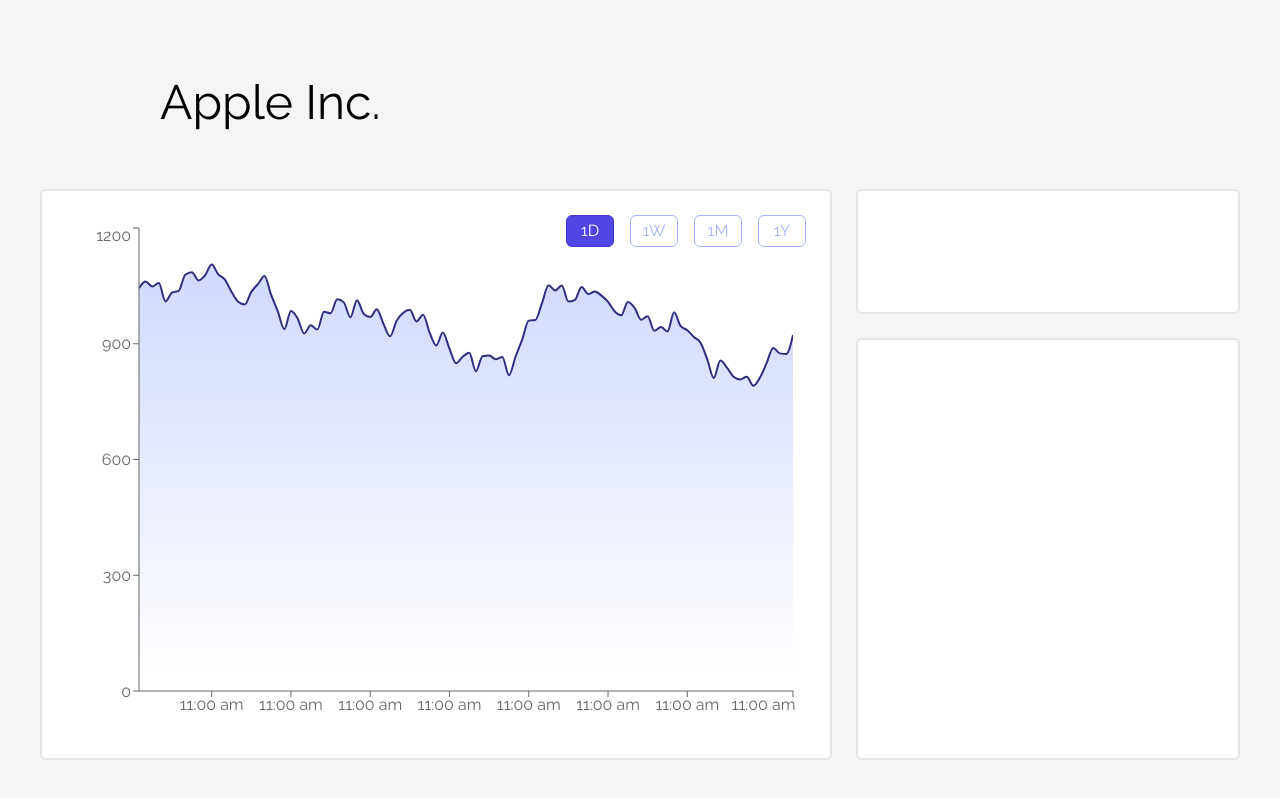
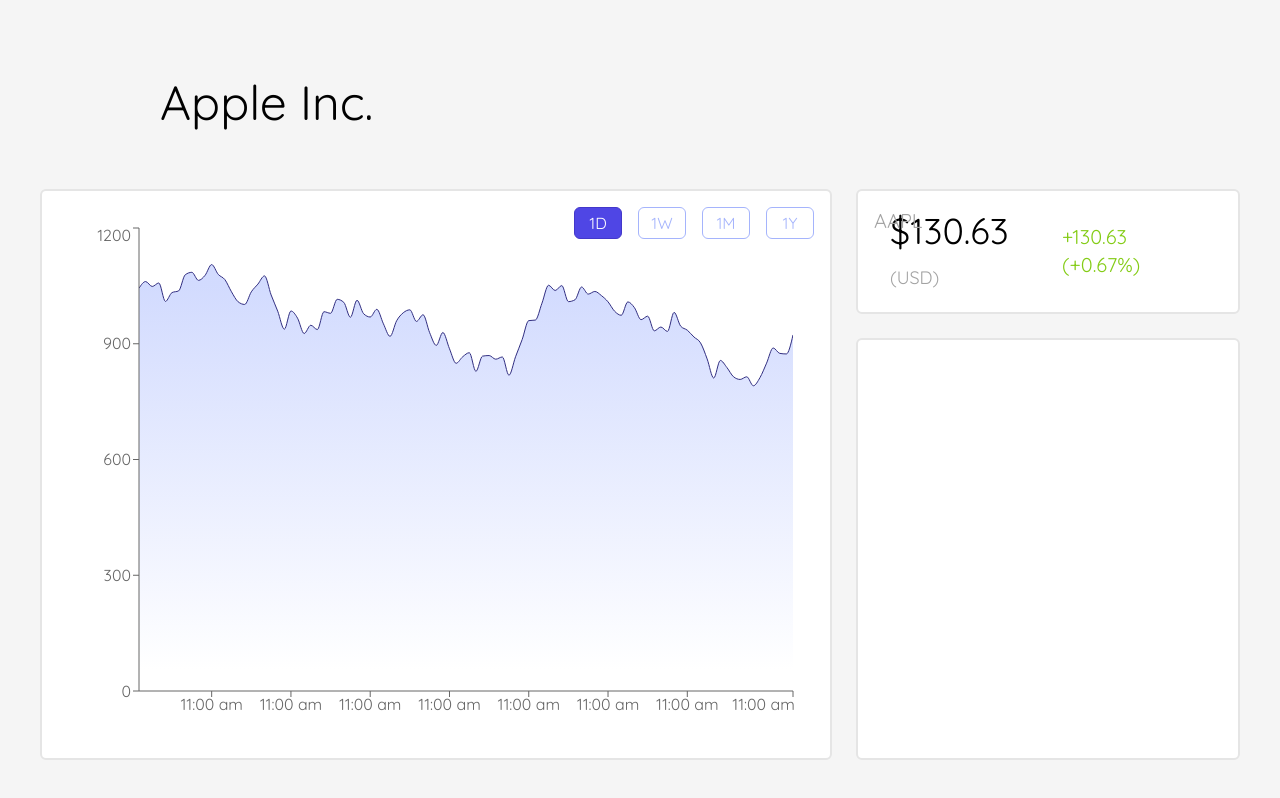
Before and after one commit to smartCoolDev/stock-dashboard-react, a React (Create React App) app: page / in a window 1280 px wide. Built offline with nearby package versions, Linux system fonts and the light colour scheme.

Commit message:
added overview section

```diff
--- a/public/index.html
+++ b/public/index.html
@@ -27,7 +27,7 @@
     <link rel="preconnect" href="https://fonts.googleapis.com" />
     <link rel="preconnect" href="https://fonts.gstatic.com" crossorigin />
     <link
-      href="https://fonts.googleapis.com/css2?family=Raleway&display=swap"
+      href="https://fonts.googleapis.com/css2?family=Quicksand&display=swap"
       rel="stylesheet"
     />
     <title>React App</title>
--- a/src/App.js
+++ b/src/App.js
@@ -1,6 +1,7 @@
 import "./App.css";
 import Card from "./components/Card";
 import Chart from "./components/Chart";
+import Overview from "./components/Overview";
 
 function App() {
   return (
@@ -12,7 +13,12 @@
         <Chart />
       </div>
       <div className="p-2">
-        <Card></Card>
+        <Overview
+          symbol={"AAPL"}
+          price={130.63}
+          change={130.63}
+          changePercent={0.67}
+        />
       </div>
       <div className="row-span-3 p-2">
         <Card></Card>
--- a/src/components/Chart.js
+++ b/src/components/Chart.js
@@ -27,7 +27,7 @@
 
   return (
     <Card>
-      <ul className="flex absolute top-4 right-4 z-50">
+      <ul className="flex absolute top-2 right-2 z-50">
         {chartFilters.map((item) => (
           <li>
             <Button
@@ -60,7 +60,7 @@
             stroke="#312e81"
             fill="url(#chartColor)"
             fillOpacity={1}
-            strokeWidth={2}
+            strokeWidth={1}
           />
           <XAxis dataKey="date" />
           <YAxis />
--- /dev/null
+++ b/src/components/Overview.js
@@ -0,0 +1,23 @@
+import React from "react";
+import Card from "./Card";
+
+const Overview = ({ symbol, price, change, changePercent }) => {
+  return (
+    <Card>
+      <span className="absolute left-4 top-4 text-neutral-400 text-xl">
+        {symbol}
+      </span>
+      <div className="w-full h-full flex items-center justify-around">
+        <span className="text-4xl">
+          ${price} <span className="text-lg text-neutral-400">(USD)</span>
+        </span>
+
+        <span className="text-xl text-lime-500">
+          +{change} <span>(+{changePercent}%)</span>
+        </span>
+      </div>
+    </Card>
+  );
+};
+
+export default Overview;
--- a/tailwind.config.js
+++ b/tailwind.config.js
@@ -6,7 +6,7 @@
         white: "white",
       },
       fontFamily: {
-        raleway: ["Raleway", "sans-serif"],
+        raleway: ["Quicksand", "sans-serif"],
       },
       borderWidth: {
         1: "1px",
```
